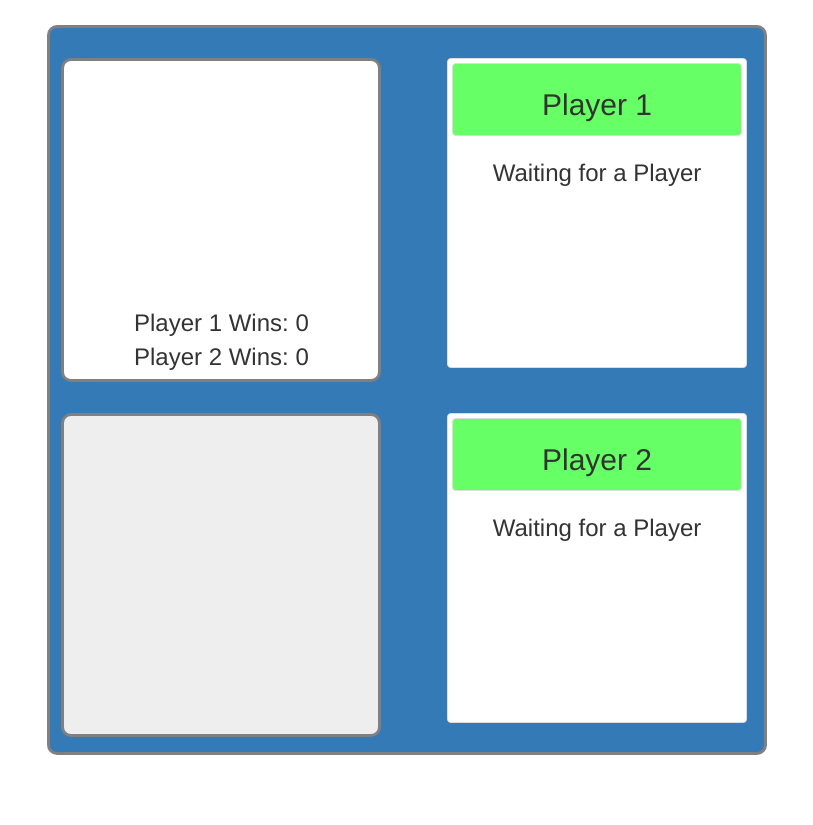
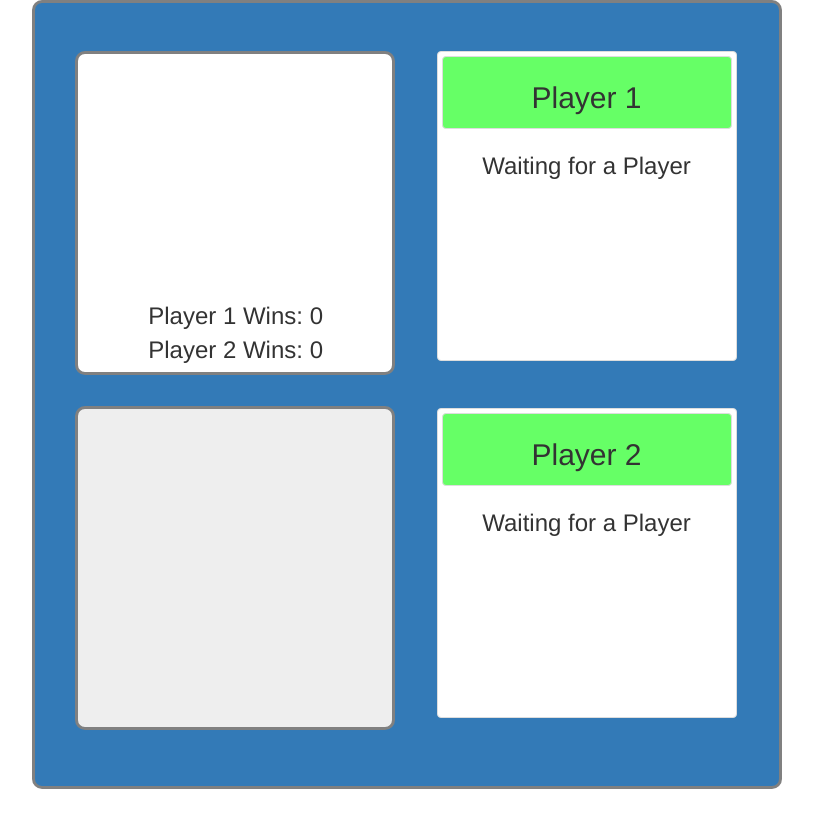
Before and after one commit to Rbla3066/Rock-Paper-Scissors, a PHP site: page / in a window 1280 px wide. Shown: the whole page, without its empty margins (233-1046 px from the left). After the commit the page ends 789 px from the top, so only its background shows below. Run offline with PHP 8.4, Linux system fonts and the light colour scheme; some libraries are stand-ins or nearby versions.

Commit message:
style added

```diff
--- a/style.css
+++ b/style.css
@@ -58,20 +58,17 @@ html, body{
 }
 #game-container{
 	background-color: #337ab7;
+	padding-left: 29px;
 	position: inherit;
 	margin: auto;
-	margin-top: 25px;
+	width: 750px;
 	border-style: solid;
 	border-radius: 10px;
 	border-color: gray;
-	width: 720px;
-	height: 730px;
-	padding-top: 5px;
 }
 #info-container{
 	background-color: white ;
 	margin: auto;
-	margin-top: 25px;
 	border-style: solid;
 	border-radius: 10px;
 	border-color: gray;
@@ -83,18 +80,17 @@ html, body{
 	margin: auto;
 	width: 300px;
 }
+#player2-box{
+	margin-top: 27px;
+}
 .wins {
 	margin-left: 25px;
 	font-size: 24px;
 	clear: both;
 }
-#send{
-	margin: auto;
-}
 .box {
 	width: 300px;
 	height: 310px;
-	margin: 25px;
 }
 #header{
 	height: 20px;
```
